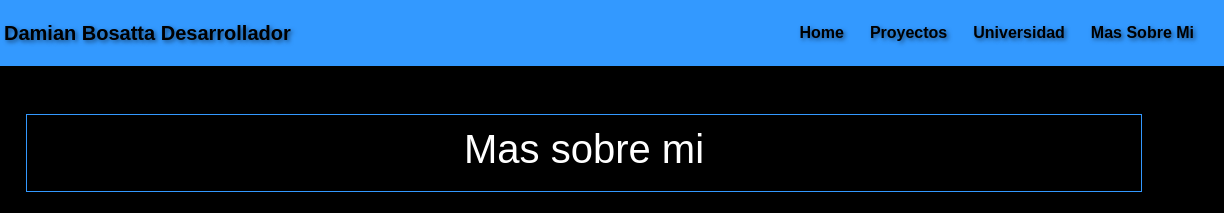
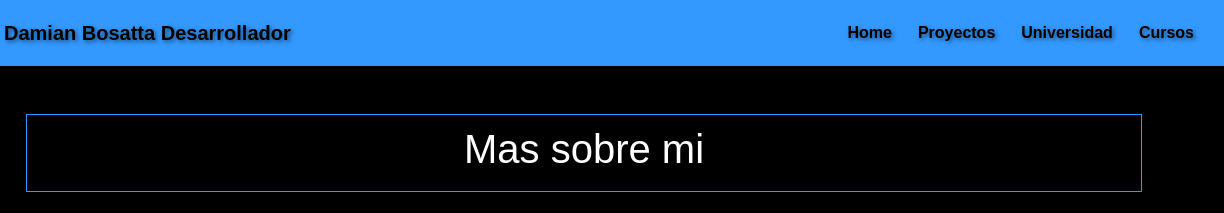
Before and after one commit to DamianBosatta/EntregaFinal-CoderHouse, a plain HTML site: page pages/sobremi.html in a window 1280 px wide. Shown: the top 213 px of the page, 56-1280 px from the left. Drawn offline with nearby package versions, Linux system fonts and the light colour scheme.

Commit message:
cambio en rutas hacia otras pages

```diff
--- a/pages/sobremi.html
+++ b/pages/sobremi.html
@@ -34,7 +34,7 @@
                   <a class="nav-link active" aria-current="page" href="universidad.html">Universidad</a>
                 </li>
                 <li class="nav-item">
-                  <a class="nav-link active" aria-current="page" href="sobremi.html">Mas Sobre Mi</a>
+                  <a class="nav-link active" aria-current="page" href="cursos.html">Cursos</a>
                 </li>
               </ul>
             </div>
```
Also changed, not shown: pages/proyectos.html (+1 -1 lines), pages/universidad.html (+1 -1 lines).
